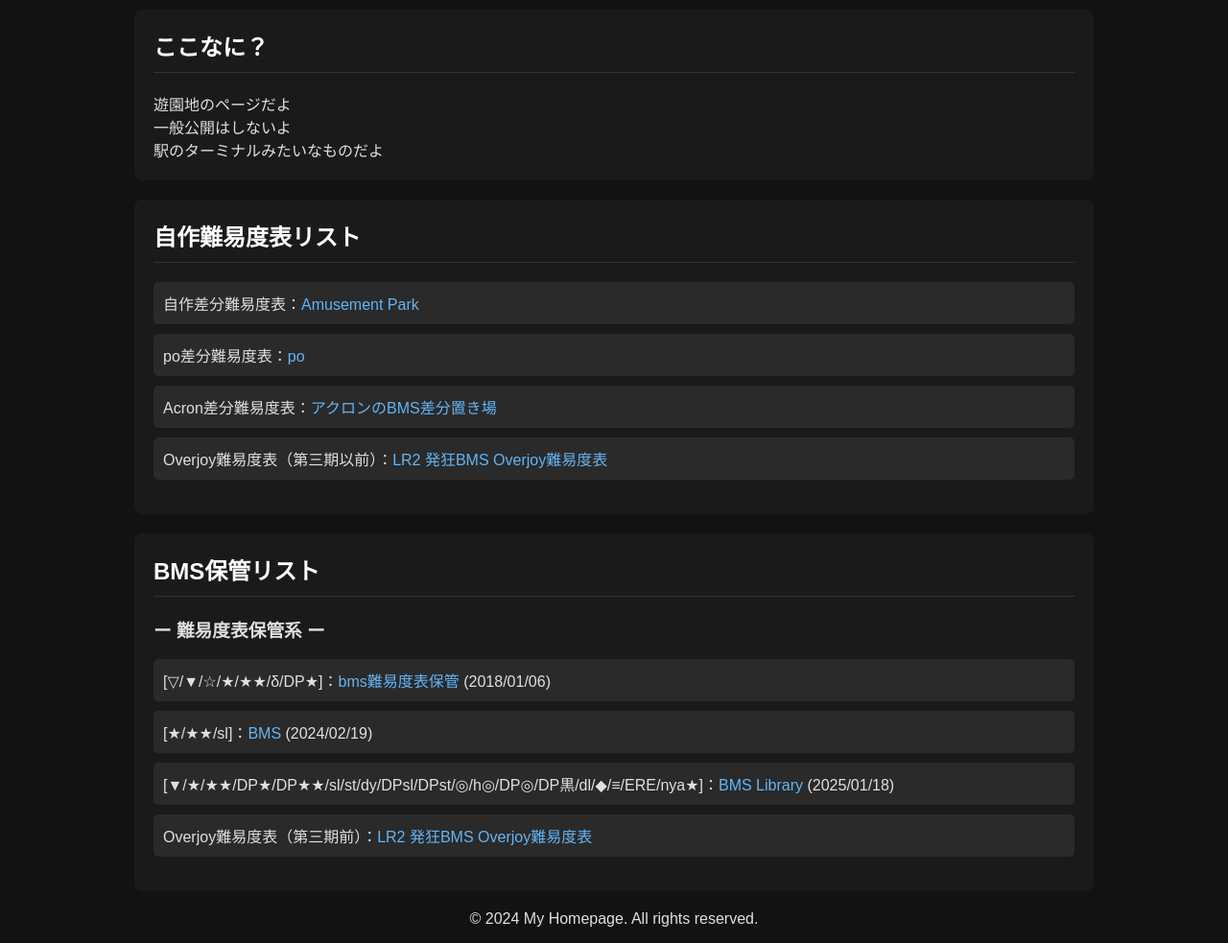
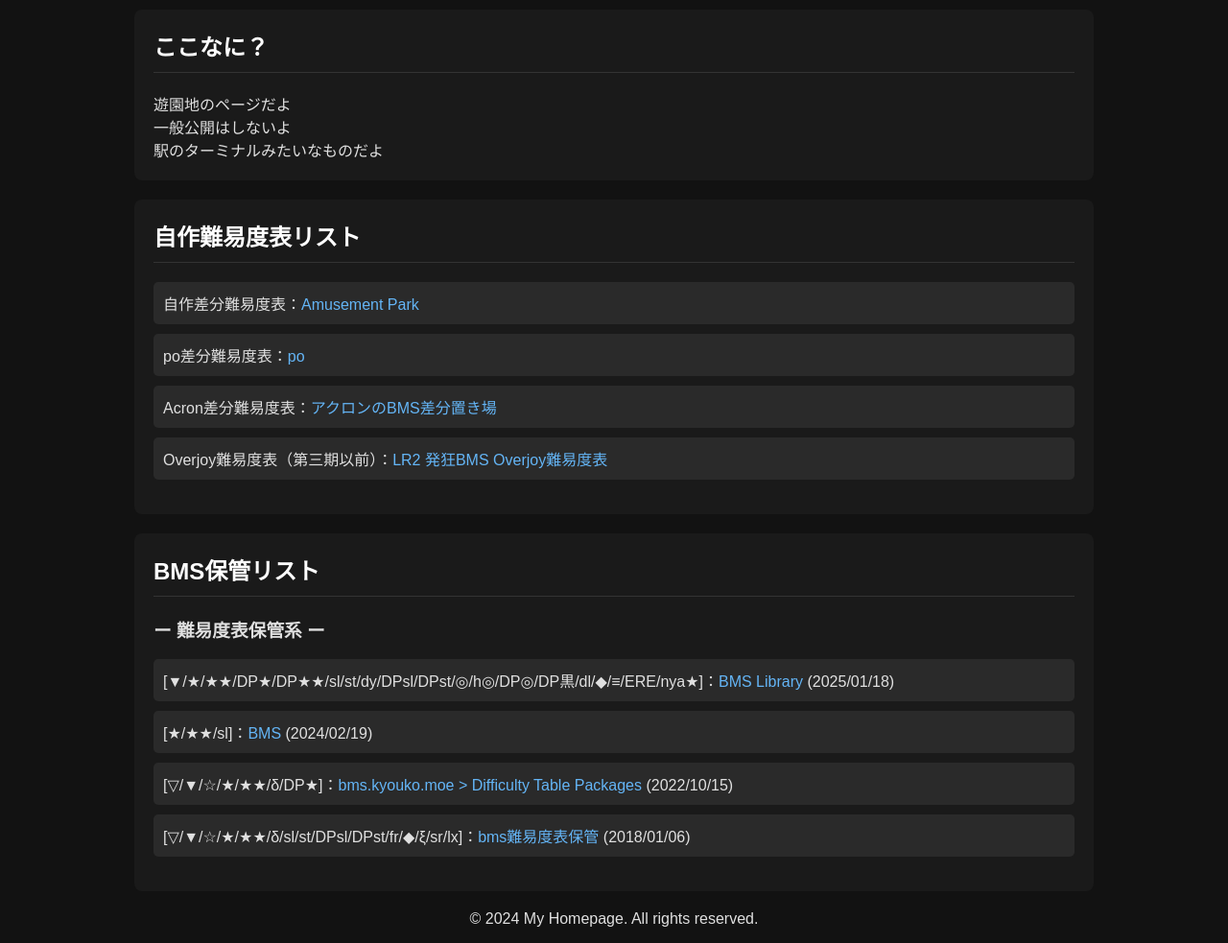
Before and after one commit to YU-EN-CHI/Terminal, a plain HTML site: page index.html in a window 1280 px wide. Shown: the part 76-1059 px from the top of the page at 96% size. Drawn offline with Linux system fonts and the light colour scheme.

Commit message:
Update index.html

```diff
--- a/index.html
+++ b/index.html
@@ -31,10 +31,10 @@
             <h2>BMS保管リスト</h2>
             <ul>
                 <h3>ー 難易度表保管系 ー</h3>
-                <li>[▽/▼/☆/★/★★/δ/DP★]：<a href="https://mega.nz/folder/FNFDCQaT#wfv-iI4UuSIaGpP0oFZdtQ">bms難易度表保管</a> (2018/01/06)</li>
+                <li>[▼/★/★★/DP★/DP★★/sl/st/dy/DPsl/DPst/◎/h◎/DP◎/DP黒/dl/◆/≡/ERE/nya★]：<a href="https://horieyuuka.github.io/">BMS Library</a> (2025/01/18)</li>
                 <li>[★/★★/sl]：<a href="https://drive.google.com/drive/folders/1Mmru5OHYlg_PSIbc3Aoc3EN3Ah-40FZM">BMS</a> (2024/02/19)</li>
-                <li>[▼/★/★★/DP★/DP★★/sl/st/dy/DPsl/DPst/◎/h◎/DP◎/DP黒/dl/◆/≡/ERE/nya★]：<a href="https://horieyuuka.github.io/">BMS Library</a> (2025/01/18)</li>
-                <li>Overjoy難易度表（第三期前）：<a href="https://yu-en-chi.github.io/Overjoy/">LR2 発狂BMS Overjoy難易度表</a></li>
+                <li>[▽/▼/☆/★/★★/δ/DP★]：<a href="https://drive.google.com/drive/folders/1Rtx70hrsVQJhGSCNNub_eJAozQU6Eube">bms.kyouko.moe > Difficulty Table Packages</a> (2022/10/15)</li>
+                <li>[▽/▼/☆/★/★★/δ/sl/st/DPsl/DPst/fr/◆/ξ/sr/lx]：<a href="https://mega.nz/folder/FNFDCQaT#wfv-iI4UuSIaGpP0oFZdtQ">bms難易度表保管</a> (2018/01/06)</li>
             </ul>
         </section>
     </main>
```
